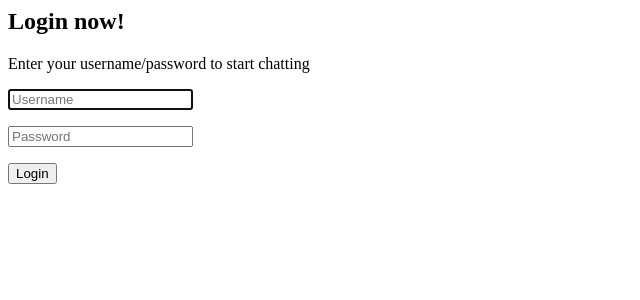
After one commit to rbustosv/challenge-financial-chat, a Flask app: page /login in a window 1280 px wide. The commit adds this page. Shown: the top 300 px of the page, without its empty margins (0-640 px from the left). Run offline with Flask 2, Linux system fonts and the light colour scheme.

Commit message:
Login page and validators

```diff
--- a/application.py
+++ b/application.py
@@ -1,6 +1,6 @@
-from flask import Flask, render_template
+from flask import Flask, render_template, redirect, url_for
 
-from form import *
+from registration_form import *
 from models import *
 
 #Configuring app
@@ -25,10 +25,21 @@ def registration():
         user = User(username=username, password=password)
         db.session.add(user)
         db.session.commit()
-        return "User created"
+        return redirect(url_for('login'))
 
 
     return render_template("index.html", form=user_form)
 
+@app.route("/login", methods=['GET','POST'])
+
+def login():
+
+    login_form = LoginForm()
+
+    if login_form.validate_on_submit():
+        return "Logged in!"
+
+    return render_template("login.html", form=login_form)
+
 if __name__ == "__main__":
     app.run(debug=True)
--- /dev/null
+++ b/registration_form.py
@@ -0,0 +1,51 @@
+from flask_wtf import FlaskForm
+from wtforms import StringField, PasswordField, SubmitField
+from wtforms.validators import InputRequired, Length, EqualTo, ValidationError
+
+from models import User
+
+def invalid_credentials(form, field):
+#custom function validator (external) reusable
+    username_entered = form.username.data
+    password_entered = field.data #function called from paswd field
+
+    user_object = User.query.filter_by(username=username_entered).first()
+    if user_object is None:
+        raise ValidationError("Username or password is incorrect")
+    elif password_entered != user_object.password:
+        raise ValidationError("Username or password is incorrecct")
+
+
+
+class userForm(FlaskForm):
+    #User Registration
+    username = StringField('username',
+    validators=[InputRequired(message="Username required"),
+    Length(min=4, max=25, message="Username must be between 4 and 25 characters")])
+
+    password = PasswordField('password',
+    validators=[InputRequired(message="Password required"),
+    Length(min=4, max=8, message="Password must be between 4 and 8 characters")])
+
+    confirm_psswd  = PasswordField('confirm_psswd',
+    validators=[InputRequired(message="Password required"),
+    EqualTo('password', message="Password must match")])
+
+    submit_button = SubmitField('Create')
+
+    #Inline validator
+    def validate_username(self, username):
+        user_object = User.query.filter_by(username=username.data).first()
+        if user_object:
+            raise ValidationError("Name already exists. Select a different name")
+
+
+class LoginForm(FlaskForm):
+
+    username = StringField('username_label',
+    validators=[InputRequired(message="Username required")])
+
+    password = PasswordField('password_label',
+    validators=[InputRequired(message="Password required"), invalid_credentials])
+
+    submit_button = SubmitField('Login')
--- a/templates/index.html
+++ b/templates/index.html
@@ -8,6 +8,7 @@
 <h1>Get started!</h1>
 
 <form action="{{ url_for('registration')}}", method="POST">
+    <!--registration method declared in application.py-->
 
     {{ displayField(form.username, 'Username', autocomplete="off", autofocus= true)}}
     {{ displayField(form.password, 'Password')}}
--- /dev/null
+++ b/templates/login.html
@@ -0,0 +1,23 @@
+{% from 'helper.html' import displayField %}
+
+{% extends "base.html" %}
+
+{% block title %}Login{% endblock %}
+
+{% block content %}
+    <h2>Login now!</h2>
+    <p>Enter your username/password to start chatting</p>
+    <form action="{{ url_for('login')}}", method="POST">
+        <!--login method declared in application.py-->
+
+        {{ displayField(form.username, 'Username', autocomplete="off", autofocus= true)}}
+        {{ displayField(form.password, 'Password')}}
+
+        <div>
+            {{ form.submit_button }}
+        </div>
+        <!--To protect against CSRF ATTACK-->
+        {{ form.csrf_token }}
+    </form>
+
+{% endblock %}
```
Also changed, not shown: form.py (deleted, +0 -25 lines).
